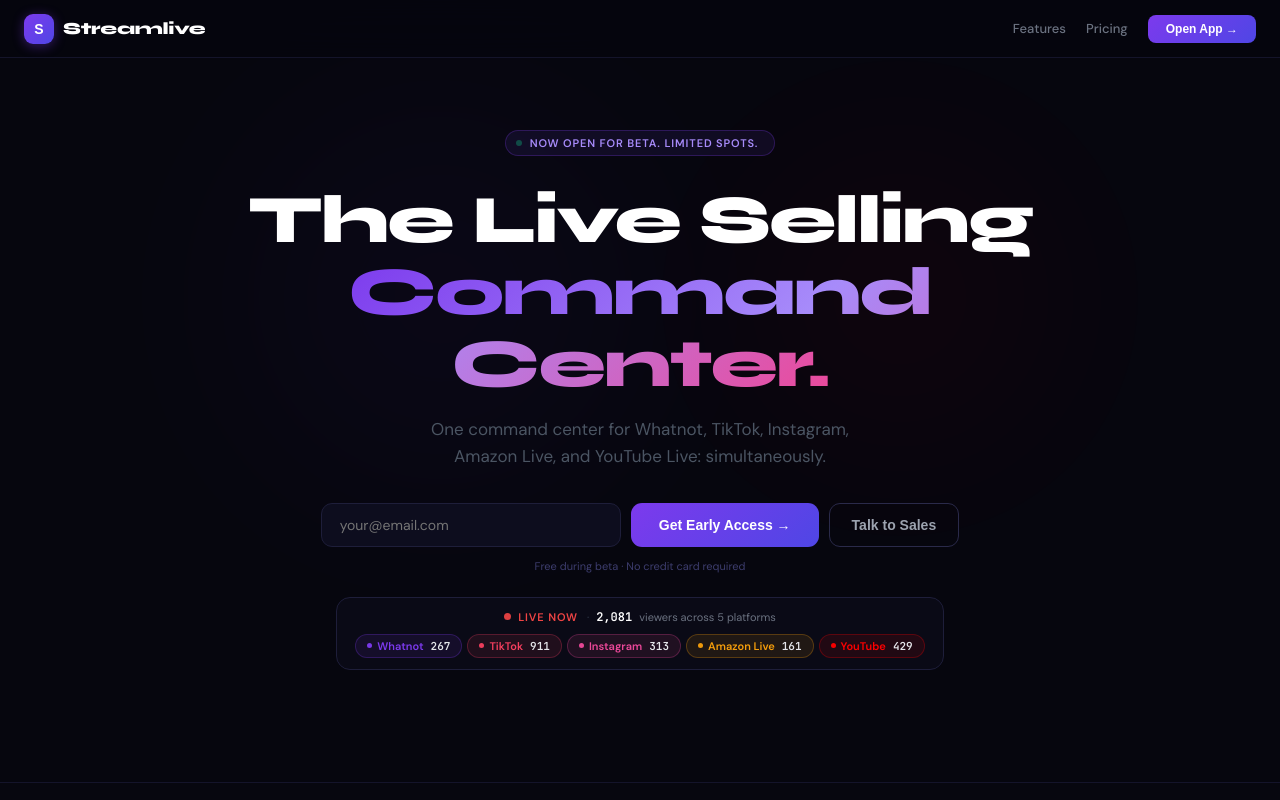
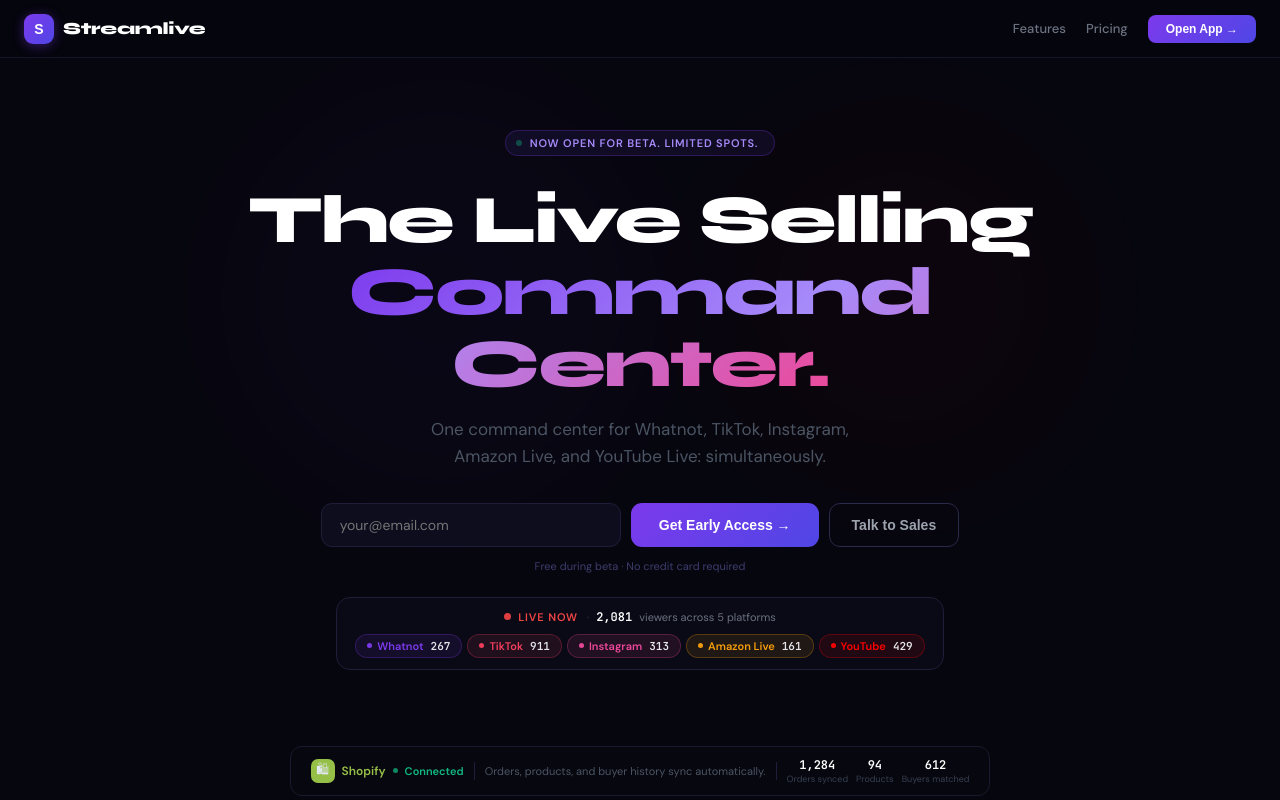
Before and after one commit to thewillmauro/Streamlive, a React (Vite) app: page / in a window 1280 px wide. Shown: the top 800 px of the page. Built offline with nearby package versions, Linux system fonts and the light colour scheme.

Commit message:
Shopify strip + pricing headline

```diff
--- a/src/App.jsx
+++ b/src/App.jsx
@@ -506,7 +506,30 @@ function Landing() {
           </div>
         </div>
 
-        {/* ── STATS STRIP ──────────────────────────────────────────────────── */}
+        {/* ── SHOPIFY CONNECTION STRIP ─────────────────────────────────────── */}
+        <div className="fade-a5" style={{ display:'flex', justifyContent:'center', padding:'20px 24px 0' }}>
+          <div style={{ display:'inline-flex', alignItems:'center', gap:10, background:'#07070f', border:'1px solid #1a1a2e', borderRadius:12, padding:'10px 20px', flexWrap:'wrap', justifyContent:'center' }}>
+            <div style={{ display:'flex', alignItems:'center', gap:7 }}>
+              <div style={{ width:24, height:24, borderRadius:7, background:'#96bf48', display:'flex', alignItems:'center', justifyContent:'center', fontSize:13, flexShrink:0 }}>🛍</div>
+              <span style={{ fontSize:12, fontWeight:700, color:'#96bf48' }}>Shopify</span>
+              <div style={{ width:5, height:5, borderRadius:'50%', background:'#10b981', animation:'pulse 1.2s infinite', flexShrink:0 }} />
+              <span style={{ fontSize:11, color:'#10b981', fontWeight:600 }}>Connected</span>
+            </div>
+            <div style={{ width:1, height:18, background:'#1e1e3a' }} />
+            <span style={{ fontSize:11, color:'#4b5563' }}>Orders, products, and buyer history sync automatically.</span>
+            <div style={{ width:1, height:18, background:'#1e1e3a' }} />
+            <div style={{ display:'flex', gap:8 }}>
+              {[{label:'Orders synced', val:'1,284'},{label:'Products', val:'94'},{label:'Buyers matched', val:'612'}].map(s=>(
+                <div key={s.label} style={{ textAlign:'center' }}>
+                  <div style={{ fontFamily:"'JetBrains Mono',monospace", fontSize:12, fontWeight:700, color:'#fff' }}>{s.val}</div>
+                  <div style={{ fontSize:9, color:'#374151' }}>{s.label}</div>
+                </div>
+              ))}
+            </div>
+          </div>
+        </div>
+
+                {/* ── STATS STRIP ──────────────────────────────────────────────────── */}
         <div style={{ borderTop:'1px solid #14142a', borderBottom:'1px solid #14142a', background:'#07070f', marginTop:56 }}>
           <div className="stats-grid" style={{ maxWidth:900, margin:'0 auto', padding:'28px 24px', display:'grid', gap:0 }}>
             {STATS.map((s,i)=>(
@@ -844,7 +867,7 @@ function Landing() {
         <div id="pricing" className="pricing-section" style={{ maxWidth:860, margin:'0 auto' }}>
           <div style={{ textAlign:'center', marginBottom:48 }}>
             <span className="section-label">Pricing</span>
-            <div style={{ fontFamily:"'Syne',sans-serif", fontSize:'clamp(22px,3.5vw,34px)', fontWeight:800, color:'#fff', letterSpacing:'-0.8px', marginBottom:8 }}>Priced for sellers, not software companies.</div>
+            <div style={{ fontFamily:"'Syne',sans-serif", fontSize:'clamp(22px,3.5vw,34px)', fontWeight:800, color:'#fff', letterSpacing:'-0.8px', marginBottom:8 }}>Stream five platforms. Pay one bill.</div>
           </div>
 
           <div style={{ display:'grid', gridTemplateColumns:'repeat(3,1fr)', gap:16, alignItems:'stretch' }}>
```
